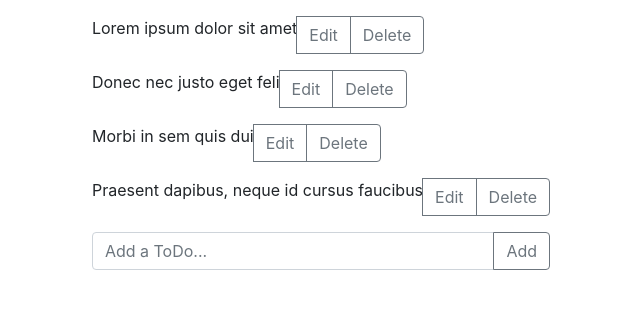
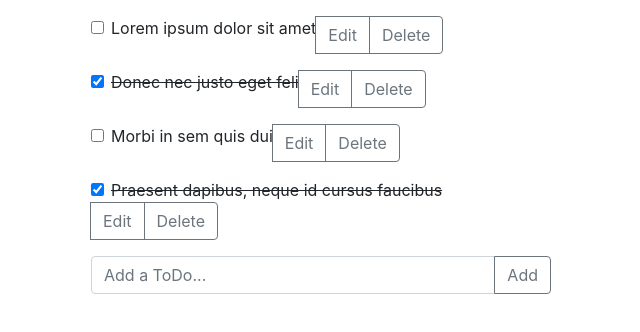
Before and after one commit to mamax2015/todolist, a React (Create React App) app: page / in a window 1280 px wide. Shown: the top 332 px of the page, without its empty margins (319-959 px from the left). Built offline with nearby package versions, Linux system fonts and the light colour scheme.

Commit message:
todo can be checked

```diff
--- a/src/App.css
+++ b/src/App.css
@@ -1,3 +1,6 @@
-#root, .title{
+#root{
   width: 460px;
 }
+.title.done label{
+  text-decoration: line-through;
+}
--- a/src/addToDo.js
+++ b/src/addToDo.js
@@ -6,7 +6,7 @@ export class AddToDo extends React.Component {
             <div className="input-group mb-3">
                 <input type="text" className="form-control" placeholder="Add a ToDo..." aria-label="Add a ToDo..." aria-describedby="basic-addon2" value={this.props.newToDoTitle} onChange={this.props.updateNewTodoTitle} />
                 <div className="input-group-append">
-                    <button className="btn btn-outline-secondary" type="button" onClick={this.props.saveNewTodo}>Add</button>
+                    <button className="btn btn-outline-secondary" type="button" onClick={this.props.saveTodo}>Add</button>
                 </div>
             </div>
         )
--- a/src/index.js
+++ b/src/index.js
@@ -6,19 +6,23 @@ import {ToDoList} from './toDoList';
 let todos = [
     {
         id:1,
-        title: 'Lorem ipsum dolor sit amet'
+        title: 'Lorem ipsum dolor sit amet',
+        isDone: false
     },
     {
         id:2,
-        title: 'Donec nec justo eget feli'
+        title: 'Donec nec justo eget feli',
+        isDone: true
     },
     {
         id:3,
-        title: 'Morbi in sem quis dui'
+        title: 'Morbi in sem quis dui',
+        isDone: false
     },
     {
         id:4,
-        title: 'Praesent dapibus, neque id cursus faucibus'
+        title: 'Praesent dapibus, neque id cursus faucibus',
+        isDone: true
     }
 ]
 ReactDOM.render(<ToDoList todos={todos} />, document.getElementById('root'));
--- a/src/toDoList.js
+++ b/src/toDoList.js
@@ -1,73 +1,75 @@
 import React from 'react';
-import {AddToDo} from './addToDo';
-import {ToDo} from './todo';
+import { AddToDo } from './addToDo';
+import { ToDo } from './todo';
+import './App.css';
 
 export class ToDoList extends React.Component {
-    constructor(props){
+    constructor(props) {
         super(props);
         this.state = {
-            todos : props.todos,
-            newTodoTitle:''
+            todos: props.todos,
+            newTodoTitle: ''
         }
-        this.saveNewTodo = this.saveNewTodo.bind(this);
         this.saveTodo = this.saveTodo.bind(this);
         this.updateNewTodoTitle = this.updateNewTodoTitle.bind(this);
         this.removeTodo = this.removeTodo.bind(this);
-        // this.changeMode = this.changeMode.bind(this);
+        this.changeStatus = this.changeStatus.bind(this);
     }
 
 
-    getMaxId(){
+    getMaxId() {
         const todos = this.state.todos;
         let maxId = -Infinity;
         todos.forEach(todo => {
-            if(todo.id > maxId){
+            if (todo.id > maxId) {
                 maxId = todo.id;
             }
         });
         return maxId;
     }
-    saveNewTodo(title){
-        const curId = this.getMaxId();
-        const newId = curId + 1;
-        this.state.todos.push({
-            id:newId,
-            title:this.state.newTodoTitle
-        });
+
+    saveTodo(todoId, title) {
+        if (!title) {
+            const curId = this.getMaxId();
+            const newId = curId + 1;
+            this.state.todos.push({
+                id: newId,
+                title: this.state.newTodoTitle
+            });
+        } else {
+            const todo = this.state.todos.find(el => el.id == todoId);
+            todo.title = title;
+        }
         this.setState({
             todos: this.state.todos
         });
     }
 
-    saveTodo(todoId,title){
-        const todo = this.state.todos.find(el => el.id == todoId );
-        todo.title = title;
+    updateNewTodoTitle(event) {
+        this.setState({ newTodoTitle: event.target.value });
+    }
+
+
+    removeTodo(todoId) {
+        const toDelIndex = this.state.todos.findIndex(el => {
+            return el.id == todoId;
+        })
+        this.state.todos.splice(toDelIndex, 1);
+        this.setState({ todos: this.state.todos });
+    }
+
+    renderListOfTodos() {
+        const todos = this.state.todos.map(todo => {
+            return <ToDo changeStatus={this.changeStatus} key={todo.title} todo={todo} removeTodo={this.removeTodo} saveTodo={this.saveTodo} />;
+        });
+        return todos;
+    }
+    changeStatus(todoId,value) {
+        const todo = this.state.todos.find(el => el.id == todoId);
+        todo.isDone = value;
         this.setState({
             todos: this.state.todos
         });
-    }
-
-    updateNewTodoTitle(event){
-        this.setState({newTodoTitle: event.target.value});
-    }
-
-    findTodoInArray(todo){
-
-    }
-
-    removeTodo(todoId){
-        const toDelIndex = this.state.todos.findIndex(el => {
-            return el.id == todoId;
-        } )
-        this.state.todos.splice(toDelIndex,1);
-        this.setState({todos : this.state.todos});
-    }
-
-    renderListOfTodos(){
-        const todos = this.state.todos.map(todo => {
-            return <ToDo key={todo.title} todo={todo} removeTodo={this.removeTodo} saveTodo={this.saveTodo} />;
-        });
-        return todos;
     }
     // changeMode(todoLink){
     //     const todo = this.state.todos.find(el => el === todoLink);
@@ -79,7 +81,7 @@ export class ToDoList extends React.Component {
             <React.Fragment>
                 {this.renderListOfTodos()}
                 <AddToDo
-                    saveNewTodo={this.saveNewTodo}
+                    saveTodo={this.saveTodo}
                     newToDoTitle={this.state.newTodoTitle}
                     updateNewTodoTitle={this.updateNewTodoTitle}
                 />
--- a/src/todo.js
+++ b/src/todo.js
@@ -10,12 +10,14 @@ export class ToDo extends React.Component {
             id : todo.id,
             title : todo.title,
             edit: todo.edit,
-            newTitle : todo.title
+            newTitle : todo.title,
+            isDone : todo.isDone
         }
         this.changeMode = this.changeMode.bind(this);
         this.changeValue = this.changeValue.bind(this);
         this.saveTodo = this.saveTodo.bind(this);
         this.cancelEdit = this.cancelEdit.bind(this);
+        this.changeStatus = this.changeStatus.bind(this);
     }
     changeMode() {
         this.setState({
@@ -34,6 +36,18 @@ export class ToDo extends React.Component {
     saveTodo(){
         this.props.saveTodo(this.state.id,this.state.newTitle);
     }
+    changeStatus(event){
+        const checked = event.target.checked;
+        this.props.changeStatus(this.state.id,checked);
+        this.setState({
+            isDone : checked
+        })
+    }
+
+    onCheck(event){
+        const isChecked = event.target.value;
+    }
+
     render() {
         const todo = this.props.todo;
         const removeTodo = () => {
@@ -42,9 +56,23 @@ export class ToDo extends React.Component {
 
         const renderTodo = () => {
             if(this.state.edit){
-                return <EditTodo todo={this.state} changeValue={this.changeValue} changeMode={this.changeMode} saveTodo={this.saveTodo} cancelEdit={this.cancelEdit} />
+                return (
+                    <EditTodo
+                        todo={this.state}
+                        changeValue={this.changeValue}
+                        changeMode={this.changeMode}
+                        saveTodo={this.saveTodo}
+                        cancelEdit={this.cancelEdit} />
+                )
             }else{
-                return <ViewTodo todo={this.state} removeTodo={removeTodo} changeMode={this.changeMode} />
+                return (
+                    <ViewTodo
+                        changeStatus={this.changeStatus}
+                        todo={this.state}
+                        removeTodo={removeTodo}
+                        onCheck={this.onCheck}
+                        changeMode={this.changeMode} />
+                )
             }
         }
         return (
--- a/src/viewTodo.js
+++ b/src/viewTodo.js
@@ -5,7 +5,15 @@ export class ViewTodo extends React.Component {
         const todo = this.props.todo;
         return (
             <React.Fragment>
-                <div className="title">{todo.title}</div>
+                <div className="form-check">
+                    <input className="form-check-input" type="checkbox" value="" checked={todo.isDone} id={"checkFor" + todo.id} onChange={this.props.changeStatus} />
+
+                    <div className={"title" + (todo.isDone ? ' done' : '')}>
+                        <label className="form-check-label" htmlFor={"checkFor" + todo.id}>{todo.title}</label>
+                    </div>
+
+                </div>
+
                 <div className="input-group-append">
                     <button className="btn btn-outline-secondary" type="button" onClick={this.props.changeMode}>Edit</button>
                     <button className="btn btn-outline-secondary" type="button" onClick={this.props.removeTodo}>Delete</button>
```
